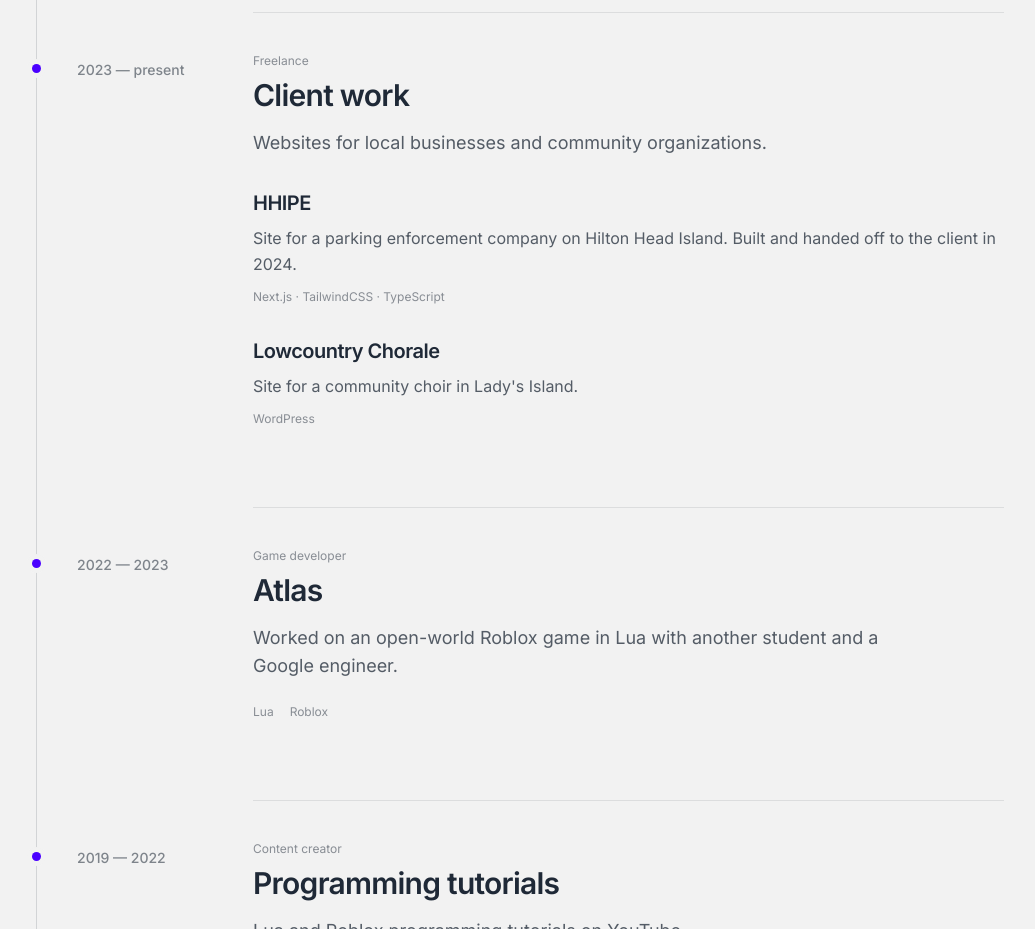
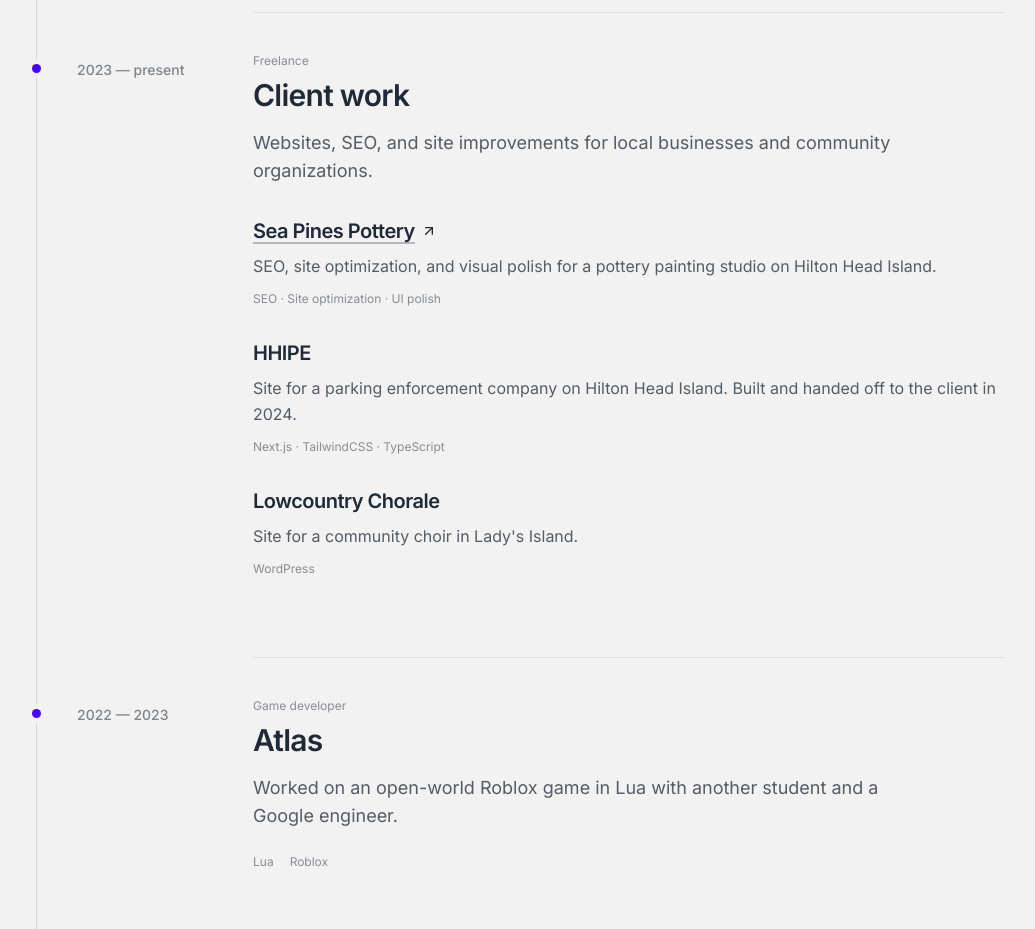
Before and after one commit to eftpmc/zack-ari, a Next.js app: page / in a window 1280 px wide. Shown: the part 1940-2869 px from the top of the page, without its empty margins (124-1159 px from the left). Built offline with nearby package versions, Linux system fonts and the light colour scheme.

Commit message:
Add Sea Pines Pottery freelance work to timeline

```diff
--- a/app/components/Projects.tsx
+++ b/app/components/Projects.tsx
@@ -24,7 +24,13 @@
                 <div className="mt-8 space-y-8">
                   {project.clients.map(client => (
                     <section key={client.title}>
-                      <h4 className="text-xl font-semibold tracking-tight">{client.title}</h4>
+                      <h4 className="text-xl font-semibold tracking-tight">
+                        {client.href ? (
+                          <a href={client.href} target="_blank" rel="noopener noreferrer" className="link-underline inline-flex items-center gap-1.5">
+                            {client.title}<ArrowUpRight className="h-4 w-4" aria-hidden="true" />
+                          </a>
+                        ) : client.title}
+                      </h4>
                       <p className="mt-2 leading-relaxed text-base-content/75">{client.blurb}</p>
                       <p className="mt-3 text-xs text-base-content/50">{client.stack.join(" · ")}</p>
                     </section>
--- a/lib/content.ts
+++ b/lib/content.ts
@@ -34,7 +34,7 @@
   links: Link[]; // may be empty — nothing is forced to have a URL
   highlight?: string; // short proof point shown as a badge
   featured?: boolean;
-  clients?: { title: string; blurb: string; stack: string[] }[];
+  clients?: { title: string; blurb: string; stack: string[]; href?: string }[];
 };
 
 // Curated work, ordered with ongoing projects first, then dated projects.
@@ -83,10 +83,16 @@
   {
     title: "Client work",
     period: "Freelance",
-    blurb: "Websites for local businesses and community organizations.",
+    blurb: "Websites, SEO, and site improvements for local businesses and community organizations.",
     stack: [],
     links: [],
     clients: [
+      {
+        title: "Sea Pines Pottery",
+        blurb: "SEO, site optimization, and visual polish for a pottery painting studio on Hilton Head Island.",
+        stack: ["SEO", "Site optimization", "UI polish"],
+        href: "https://www.sppottery.com/",
+      },
       {
         title: "HHIPE",
         blurb: "Site for a parking enforcement company on Hilton Head Island. Built and handed off to the client in 2024.",
```
